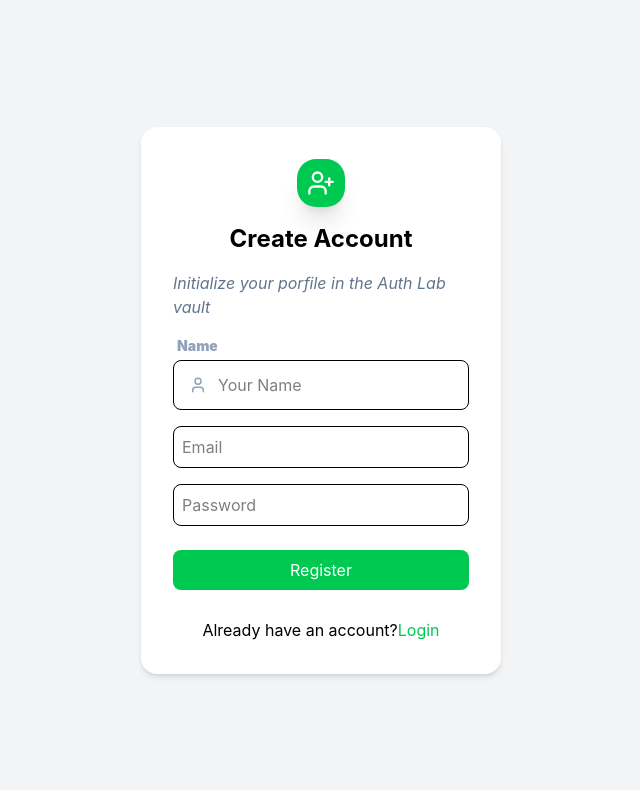
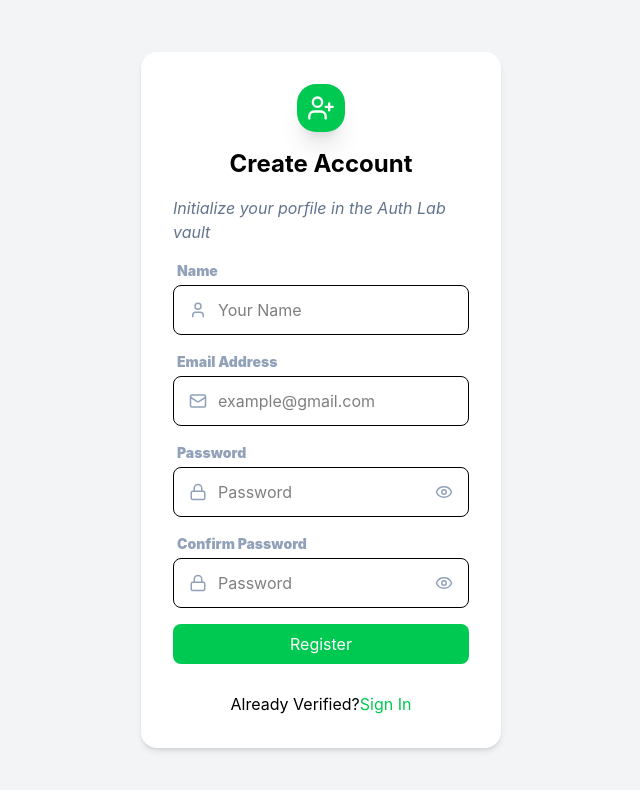
Before and after one commit to ali10460/Authentication-System, a React app in the folder client/: page /register in a window 1280 px wide. Shown: the top 790 px of the page, without its empty margins (319-959 px from the left). Built offline with nearby package versions, Linux system fonts and the light colour scheme; the HTML template or start-up script is replaced by a standard one.

Commit message:
Register Page Dome

```diff
--- a/client/src/Components/Register.jsx
+++ b/client/src/Components/Register.jsx
@@ -1,4 +1,4 @@
-import { User, UserPlus } from "lucide-react";
+import { Mail, User, UserPlus, Lock, Eye } from "lucide-react";
 import { useState } from "react";
 import { Link } from "react-router-dom";
 
@@ -61,23 +61,77 @@ function Register() {
               />
             </div>
 
+            {/* Email input */}
+
+            <label className="block text-[14px] font-black text-slate-400 uppercase-widest mb-1 ml-1">
+              Email Address
+            </label>
+            <div className="relative group mb-4">
+              <div className="absolute inset-y-0 left-0 pl-4 flex items-center pointer-events-none text-slate-400 group-focus-within:text-blue-400 transition-colors">
+                <Mail size={18} />
+              </div>
               <input
                 type="email"
                 name="email"
-              placeholder="Email"
                 value={form.email}
+                placeholder="example@gmail.com"
+                required
                 onChange={handleChange}
-              className="w-full mb-4 p-2 border rounded-lg focus:outline-none focus:ring-2 focus:ring-green-400"
+                className="w-full pl-11 pr-4 py-3 border rounded-lg focus:outline-none focus:ring-2 focus:ring-green-400"
               />
+            </div>
 
+            {/* Password Input */}
+
+            <label className="block text-[14px] font-black text-slate-400 uppercase-widest mb-1 ml-1">
+              Password
+            </label>
+            <div className="relative group mb-4">
+              <div className="absolute inset-y-0 left-0 pl-4 flex items-center pointer-events-none text-slate-400 group-focus-within:text-blue-400 transition-colors">
+                <Lock size={18} />
+              </div>
               <input
                 type="password"
                 name="password"
+                value={form.password}
                 placeholder="Password"
+                required
+                onChange={handleChange}
+                className="w-full pl-11 pr-4 py-3 border rounded-lg focus:outline-none focus:ring-2 focus:ring-green-400"
+              />
+              <button
+                type="button "
+                className="absolute inset-y-0 right-0 pr-4 flex items-center text-slate-400 hover:text-slate-600 transition-colors cursor-pointer"
+              >
+                <Eye size={18} />
+              </button>
+            </div>
+
+            {/* Confirm Password Input */}
+
+            <label className="block text-[14px] font-black text-slate-400 uppercase-widest mb-1 ml-1">
+              Confirm Password
+            </label>
+            <div className="relative group mb-4">
+              <div className="absolute inset-y-0 left-0 pl-4 flex items-center pointer-events-none text-slate-400 group-focus-within:text-blue-400 transition-colors">
+                <Lock size={18} />
+              </div>
+              <input
+                type="password"
+                name="password"
                 value={form.password}
+                placeholder="Password"
+                required
                 onChange={handleChange}
-              className="w-full mb-6 p-2 border rounded-lg focus:outline-none focus:ring-2 focus:ring-green-400"
+                className="w-full pl-11 pr-4 py-3 border rounded-lg focus:outline-none focus:ring-2 focus:ring-green-400"
               />
+              <button
+                type="button "
+                className="absolute inset-y-0 right-0 pr-4 flex items-center text-slate-400 hover:text-slate-600 transition-colors cursor-pointer"
+              >
+                <Eye size={18} />
+              </button>
+            </div>
 
             <button
               type="submit"
@@ -87,9 +141,9 @@ function Register() {
               Register
             </button>
             <p className="text-center mt-2">
-              Already have an account?
+              Already Verified?
               <Link to="/" className="text-green-500">
-                Login
+                Sign In
               </Link>
             </p>
           </form>
```
Lines whose indentation alone changed are shown as unchanged.
